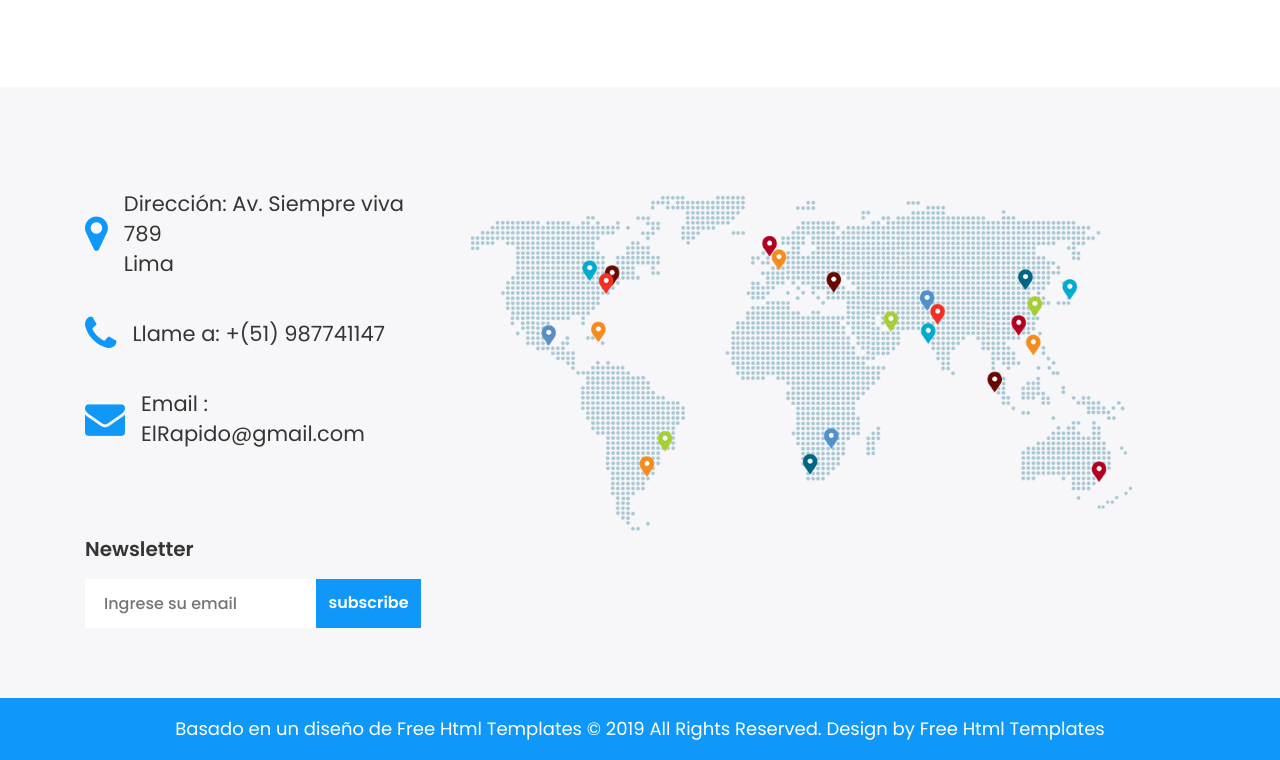
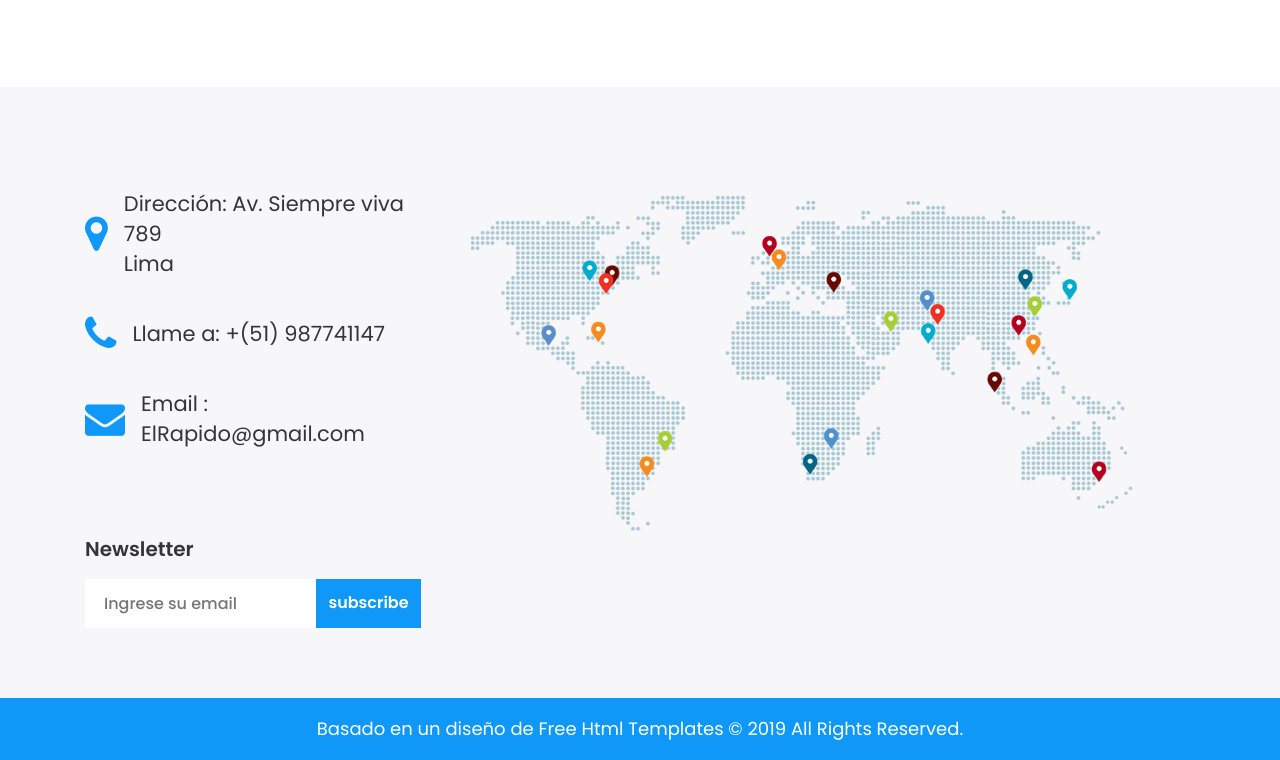
Before and after one commit to BrianPW94/El-rapido, a plain HTML site: page index.html in a window 1280 px wide. Shown: the part 5110-5870 px from the top of the page. Drawn offline with nearby package versions, Linux system fonts and the light colour scheme; files whose address does not match are found by name.

Commit message:
Update index.html

```diff
--- a/index.html
+++ b/index.html
@@ -593,7 +593,7 @@
                <div class="container">
                   <div class="row">
                      <div class="col-md-12">
-                        <p> Basado en un diseño de Free Html Templates © 2019 All Rights Reserved. Design by<a href="https://html.design/"> Free Html Templates</a></p>
+                        <p> Basado en un diseño de<a href="https://html.design/"> Free Html Templates</a> © 2019 All Rights Reserved.</p>
                      </div>
                   </div>
                </div>
```
